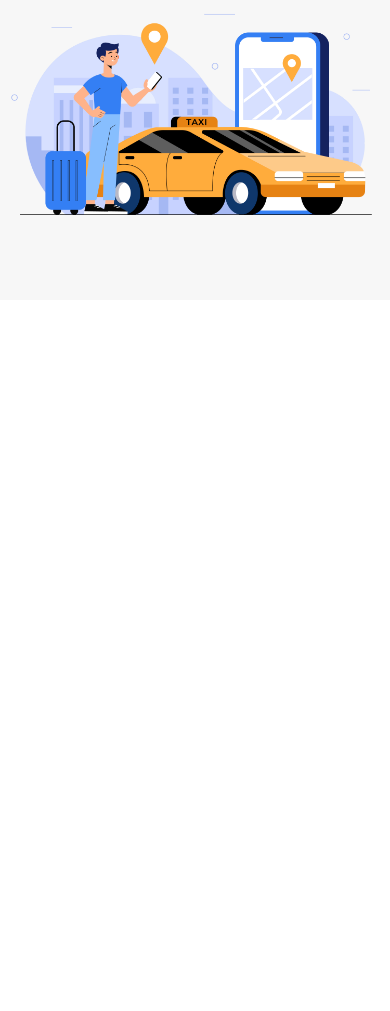
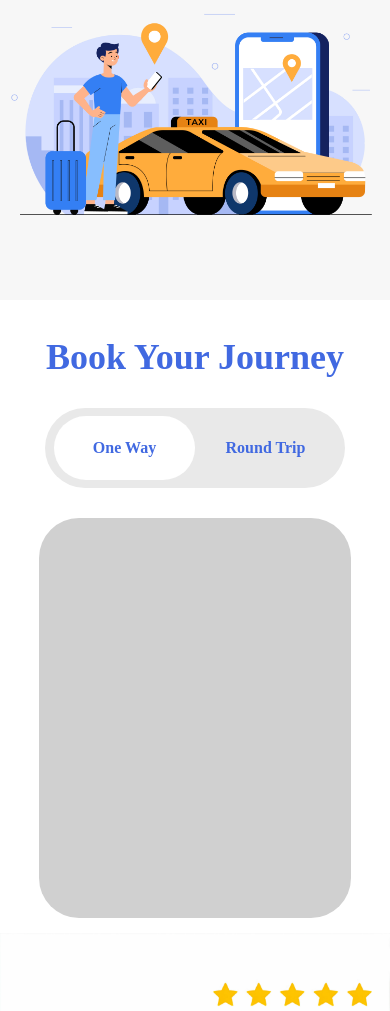
Before and after one commit to Abhishekkjainn/CabProject, a plain HTML site: page index.html in a window 390 px wide. Shown: the part 544-1555 px from the top of the page. Before the commit the page ends 844 px from the top, so only its background shows below. Drawn offline with Linux system fonts and the light colour scheme.

Commit message:
Page2 Basic Layout Design Completed

```diff
--- a/index.html
+++ b/index.html
@@ -34,6 +34,7 @@
       </div>
     </header>
     <!--Header Code-->
+
     <!--Page1-->
     <div class="page1">
       <div class="slogan" id="slogan">
@@ -59,6 +60,24 @@
       />
     </div>
     <!--Page1-->
+
+    <!--Page2-->
+    <div class="page2">
+      <div class="page2back"></div>
+      <div class="page2content">
+        <div class="page2head">Book Your Journey</div>
+        <div class="triptypeselectordiv">
+          <div class="onewaydiv" id="oneway" onclick="TripDecider()">
+            One Way
+          </div>
+          <div class="rounddiv" id="round" onclick="TripDecider()">
+            Round Trip
+          </div>
+        </div>
+        <div class="tripformdiv"></div>
+      </div>
+    </div>
+
     <script src="script.js"></script>
   </body>
 </html>
--- a/script.js
+++ b/script.js
@@ -1,4 +1,5 @@
 let headercounter = 0;
+let tripbool = false;
 function headerMobile() {
   if (headercounter % 2 == 0) {
     let headerdiv = document.getElementById('headerlinksdivmobile');
@@ -12,3 +13,16 @@ function headerMobile() {
     headercounter = headercounter + 1;
   }
 }
+
+function TripDecider() {
+  let onewaydiv = document.getElementById('oneway');
+  let rounddiv = document.getElementById('round');
+  tripbool = !tripbool;
+  if (tripbool) {
+    onewaydiv.style.backgroundColor = 'white';
+    rounddiv.style.backgroundColor = 'transparent';
+  } else {
+    onewaydiv.style.backgroundColor = 'transparent';
+    rounddiv.style.backgroundColor = 'white';
+  }
+}
--- a/style.css
+++ b/style.css
@@ -2,6 +2,7 @@ body{
     margin: 0;
     padding: 0;
     font-family: 'Poppins';
+    background-color: #F7F7F7;
 }
 .Headermain{
     width: 100%;
@@ -11,6 +12,8 @@ body{
     align-items: center;
     position: fixed;
     z-index: 100;
+    background-color: #f7f7f756;
+    backdrop-filter: blur(5px);
 }
 .mainheaderlogo{
     height: 100%;
@@ -197,7 +200,7 @@ body{
         transform: translateY(-20%);
     }
     .slogan{
-        width: 80%;
+        width: 90%;
         display: flex;
         justify-content: space-around;
         align-items: center;
@@ -224,3 +227,149 @@ body{
 
 
 }
+/*Page1*/
+
+/*Page2*/
+.page2{
+    width: 100%;
+    height: 100vh;
+    display: flex;
+    justify-content: center;
+    align-items: center;
+    background-color: white;
+}
+.page2backimage{
+    width: 70%;
+    height: 100%;
+}
+.page2back{
+    width: 50%;
+    height: 100%;
+    background-image:url('assets/page2back.jpg') ;
+    background-size: cover;
+
+}
+
+.page2content{
+    width: 50%;
+    height: 100%;
+    background-color: white;
+    display: flex;
+    justify-content: center;
+    align-items: center;
+    flex-direction: column;
+}
+.page2head{
+    font-size: 44px;
+    color: royalblue;
+    font-weight: 600;
+}
+.triptypeselectordiv{
+    margin-top: 30px;
+    margin-bottom: 30px;
+    width: 300px;
+    height: 80px;
+    border-radius: 100px;
+    background-color: rgb(233, 233, 233);
+    display: flex;
+    justify-content: center;
+    align-items: center;
+}
+.onewaydiv{
+    width: 47%;
+    height: 80%;
+    background-color: white;
+    border-radius: 50px;
+    display: flex;
+    justify-content: center;
+    align-items: center;
+    cursor: pointer;
+    font-weight: 600;
+    color: royalblue;
+}
+.rounddiv{
+    width: 47%;
+    height: 80%;
+    border-radius: 50px;
+    display: flex;
+    justify-content: center;
+    align-items: center;
+    cursor: pointer;
+    font-weight: 600;
+    color: royalblue;
+}
+.tripformdiv{
+    width: 80%;
+    height: 400px;
+    background-color:rgb(208, 208, 208) ;
+    border-radius: 40px;
+}
+@media only screen and (max-width: 800px){
+    .page2{
+        height: 120vh;
+        flex-direction: column-reverse;
+
+    }
+    .page2back{
+        width: 100%;
+        height: 50%;
+    }
+
+    .page2content{
+        width: 100%;
+        height: 100vh;
+        background-color: white;
+        display: flex;
+        justify-content: center;
+        align-items: center;
+        flex-direction: column;
+    }
+    .page2head{
+        margin-top: 20px;
+        font-size: 36px;
+        width: 80%;
+        text-align: center;
+        color: royalblue;
+        font-weight: 600;
+    }
+    .triptypeselectordiv{
+        margin-top: 30px;
+        margin-bottom: 30px;
+        width: 300px;
+        height: 80px;
+        border-radius: 100px;
+        background-color: rgb(233, 233, 233);
+        display: flex;
+        justify-content: center;
+        align-items: center;
+    }
+    .onewaydiv{
+        width: 47%;
+        height: 80%;
+        background-color: white;
+        border-radius: 50px;
+        display: flex;
+        justify-content: center;
+        align-items: center;
+        cursor: pointer;
+        font-weight: 600;
+        color: royalblue;
+    }
+    .rounddiv{
+        width: 47%;
+        height: 80%;
+        border-radius: 50px;
+        display: flex;
+        justify-content: center;
+        align-items: center;
+        cursor: pointer;
+        font-weight: 600;
+        color: royalblue;
+    }
+    .tripformdiv{
+        width: 80%;
+        height: 400px;
+        background-color:rgb(208, 208, 208) ;
+        border-radius: 40px;
+    }
+}
```
Also changed, not shown: assets/journet.png (added), assets/page2back.jpg (added).
